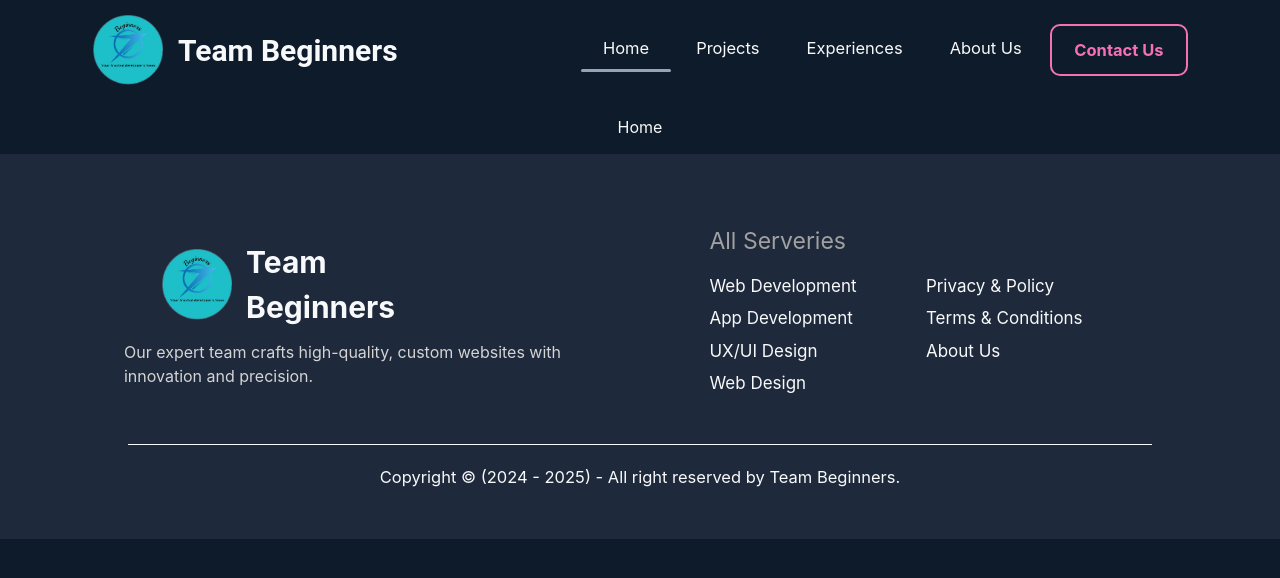
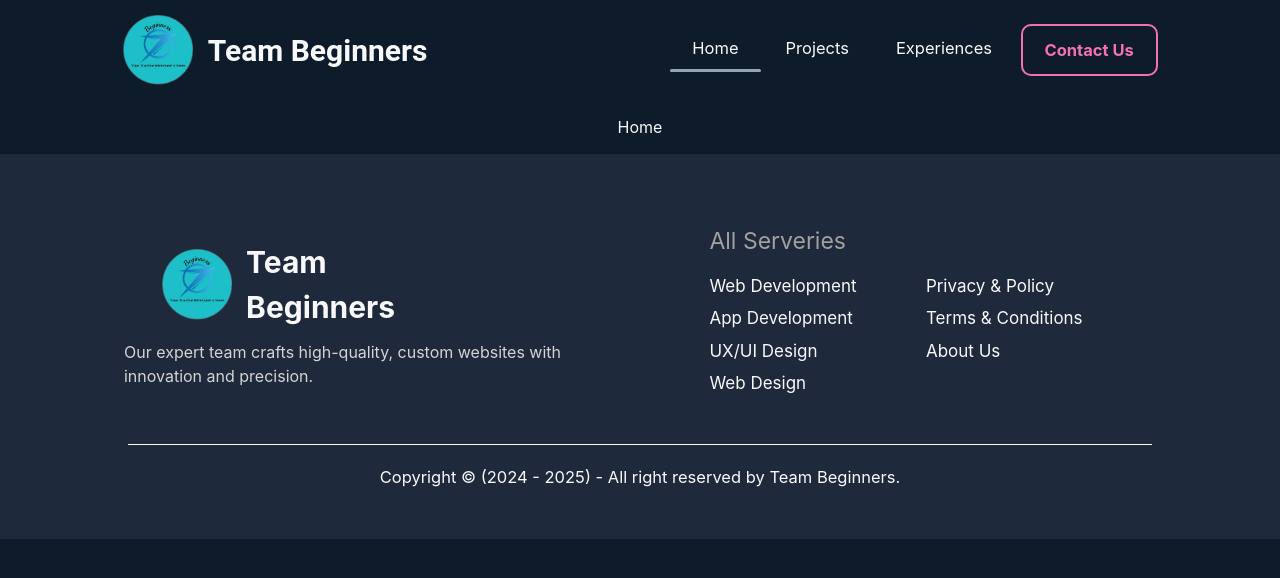
Before and after one commit to Shreyan1729/Beginners, a React (Vite) app: page / in a window 1280 px wide. Shown: the top 578 px of the page. Built offline with nearby package versions, Linux system fonts and the light colour scheme.

Commit message:
8th commit

```diff
--- a/src/components/Navbar.jsx
+++ b/src/components/Navbar.jsx
@@ -17,10 +17,6 @@ const Navbar = () => {
     {
       name: "Experiences",
       href: "/experiences",
-    },
-    {
-      name: "About Us",
-      href: "/about-us",
     },
     {
       name: "Contact Us",
```
